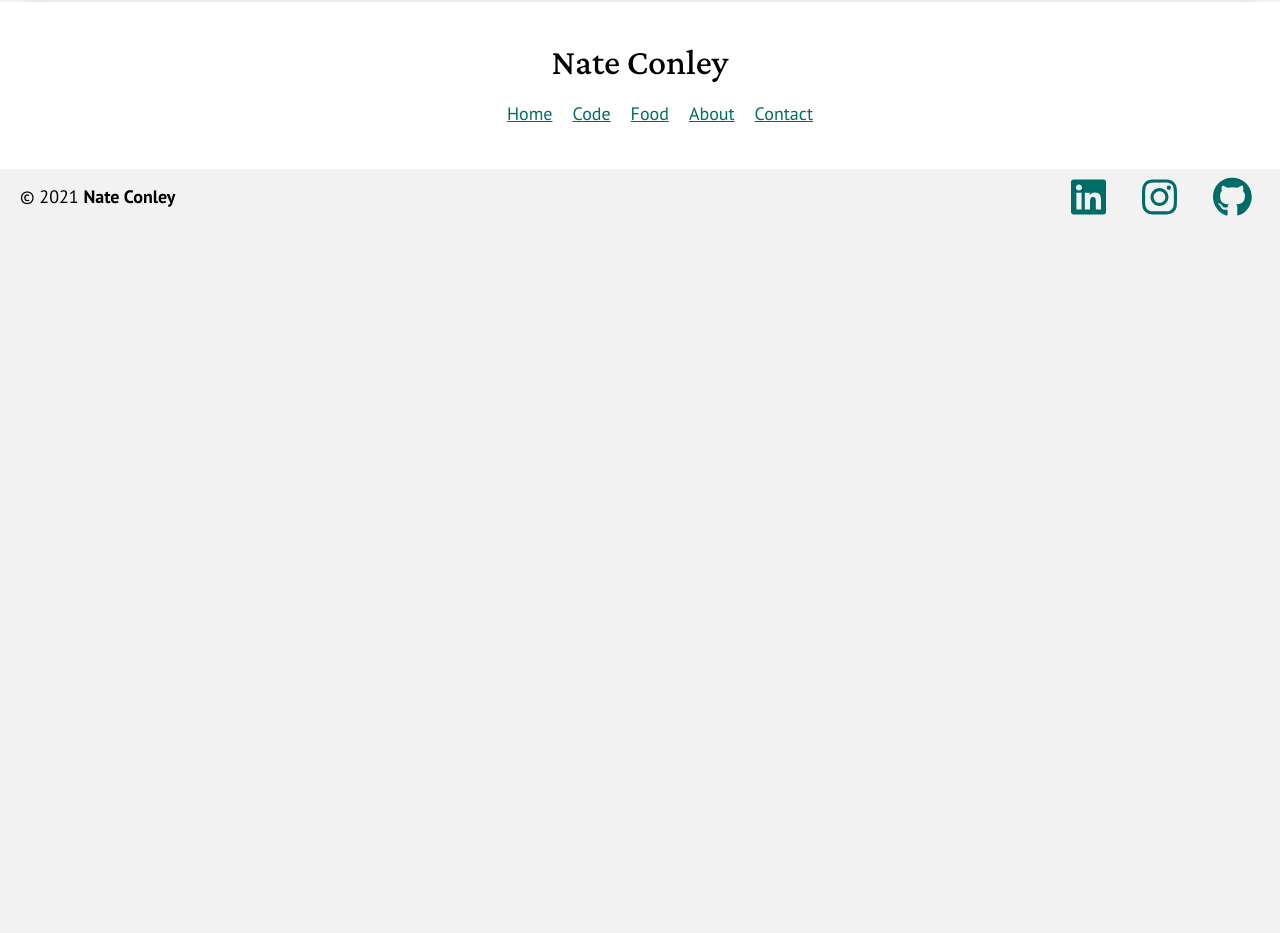
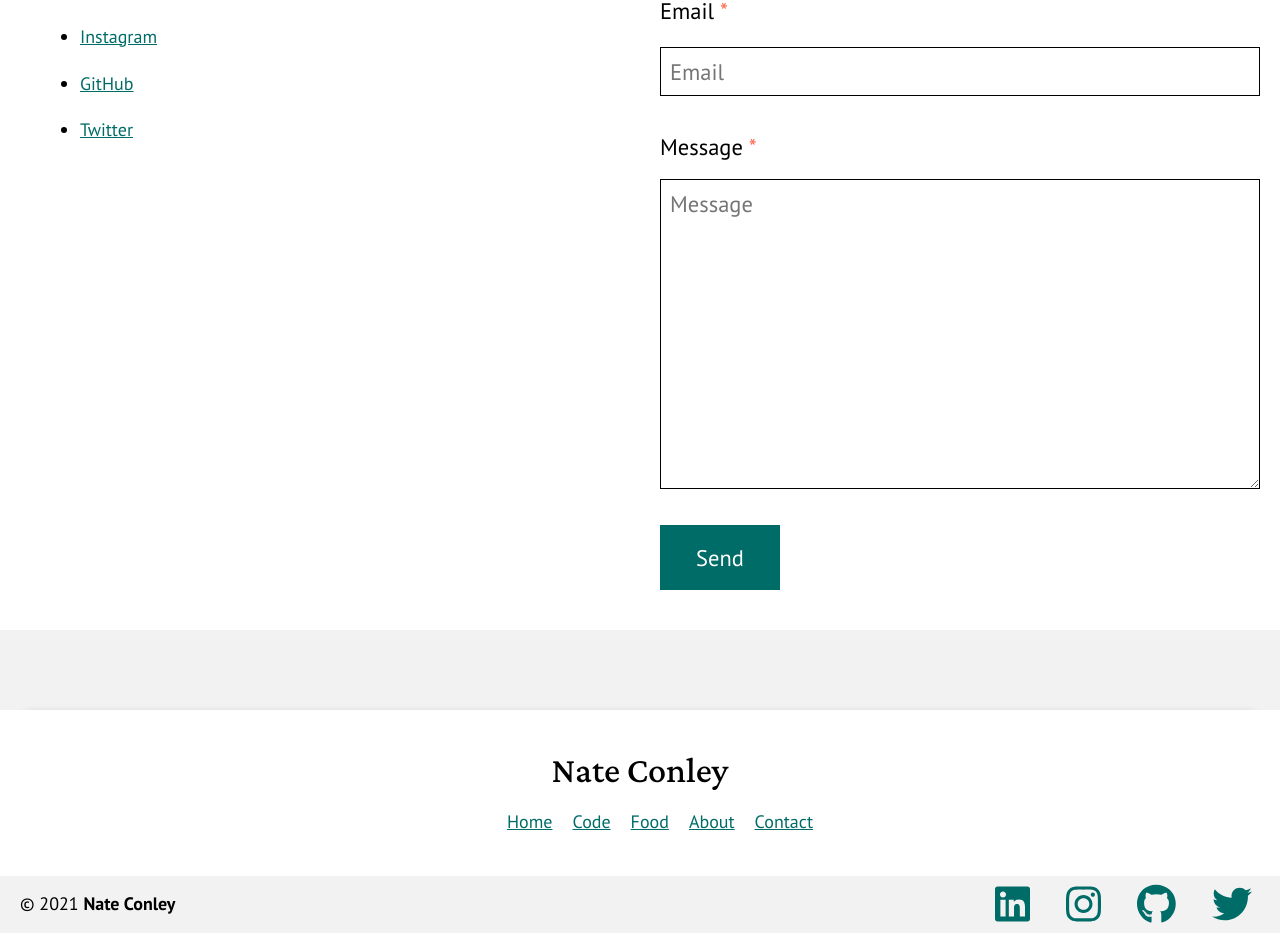
Before and after one commit to nateconley/nateconley-dot-com, a Next.js app: page /contact in a window 1280 px wide. Shown: the part 382-1315 px from the top of the page. Before the commit the page ends 800 px from the top, so only its background shows below. Built offline with nearby package versions, Linux system fonts and the light colour scheme.

Commit message:
Adds form

```diff
--- a/components/footer.js
+++ b/components/footer.js
@@ -3,6 +3,7 @@ import styles from './Footer.module.scss';
 import GitHub from './icons/github';
 import Instagram from './icons/instagram';
 import LinkedIn from './icons/linkedin';
+import Twitter from './icons/twitter';
 
 function Footer() {
 	return <footer className={ styles.footer }>
@@ -57,6 +58,11 @@ function Footer() {
 							<GitHub/>
 						</a>
 					</li>
+					<li>
+						<a href="https://twitter.com/NateConley123" target="_blank" rel="me">
+							<Twitter/>
+						</a>
+					</li>
 				</ul>
 			</nav>
 		</div>
--- /dev/null
+++ b/components/icons/twitter.js
@@ -0,0 +1,15 @@
+function Twitter() {
+	return (
+		<svg
+			xmlns="http://www.w3.org/2000/svg"
+			viewBox="0 0 512 512"
+		>
+			<title>Twitter</title>
+			<path
+				d="M459.37 151.716c.325 4.548.325 9.097.325 13.645 0 138.72-105.583 298.558-298.558 298.558-59.452 0-114.68-17.219-161.137-47.106 8.447.974 16.568 1.299 25.34 1.299 49.055 0 94.213-16.568 130.274-44.832-46.132-.975-84.792-31.188-98.112-72.772 6.498.974 12.995 1.624 19.818 1.624 9.421 0 18.843-1.3 27.614-3.573-48.081-9.747-84.143-51.98-84.143-102.985v-1.299c13.969 7.797 30.214 12.67 47.431 13.319-28.264-18.843-46.781-51.005-46.781-87.391 0-19.492 5.197-37.36 14.294-52.954 51.655 63.675 129.3 105.258 216.365 109.807-1.624-7.797-2.599-15.918-2.599-24.04 0-57.828 46.782-104.934 104.934-104.934 30.213 0 57.502 12.67 76.67 33.137 23.715-4.548 46.456-13.32 66.599-25.34-7.798 24.366-24.366 44.833-46.132 57.827 21.117-2.273 41.584-8.122 60.426-16.243-14.292 20.791-32.161 39.308-52.628 54.253z"
+			></path>
+		</svg>
+	);
+}
+
+export default Twitter;
--- /dev/null
+++ b/pages/Contact.module.scss
@@ -0,0 +1,66 @@
+.contactCols {
+
+	@media screen and (min-width: 968px) {
+		display: flex;
+		justify-content: space-between;
+	}
+
+	> div {
+
+		@media screen and (min-width: 968px) {
+			width: calc(50% - 20px);
+		}
+	}
+}
+
+.form {
+	margin: 1rem auto 0;
+
+	@media screen and (min-width: 968px) {
+		margin-top: 0;
+	}
+
+	input,
+	textarea {
+		font-family: var(--font-pt);
+	}
+
+	label,
+	input:not([type="submit"]),
+	textarea {
+		display: block;
+		font-size: 125%;
+		width: 100%;
+	}
+
+	label {
+		margin-bottom: 1rem;
+	}
+
+	input:not([type="submit"]),
+	textarea {
+		border: 1px solid var(--color-black);
+		border-radius: 0;
+		margin-bottom: 2rem;
+		padding: 0.5rem;
+	}
+
+	input[type="submit"] {
+		background-color: var(--color-main);
+		border: 0;
+		border-radius: 0;
+		color: var(--color-white);
+		font-size: 125%;
+		padding: 1rem 2rem;
+
+		&:active,
+		&:focus,
+		&:hover {
+			background-color: var(--color-accent);
+		}
+	}
+
+	.required {
+		color: tomato;
+	}
+}
--- a/pages/contact.js
+++ b/pages/contact.js
@@ -1,15 +1,52 @@
 import Head from 'next/head';
+import styles from './Contact.module.scss';
 
 function Contact() {
 	return (
 		<>
 			<Head>
-				<title>Nate Conley | About</title>
+				<title>Nate Conley | Contact</title>
 				<meta name="description" content="Contact Nate Conley"/>
 			</Head>
 			<div>
 				<h1>Contact</h1>
-				<p>Under construction...</p>
+				<div className={ styles.contactCols }>
+					<div>
+						<p>Hello! I am not currently taking on development freelance projects or contract work. Feel free to reach out for other purposes.</p>
+						<p>You can find me on social media:</p>
+						<ul>
+							<li>
+								<a href="https://www.linkedin.com/in/nate-conley-503464224/" target="_blank" rel="me">LinkedIn</a>
+							</li>
+							<li>
+								<a href="https://www.instagram.com/nate_conley123/" target="_blank" rel="me">Instagram</a>
+							</li>
+							<li>
+								<a href="https://github.com/nateconley" target="_blank" rel="me">GitHub</a>
+							</li>
+							<li>
+								<a href="https://twitter.com/NateConley123" target="_blank" rel="me">Twitter</a>
+							</li>
+						</ul>
+					</div>
+					<div>
+						<form className={ styles.form } method="POST" name="contact" action="/success" data-netlify="true">
+							<p>
+								<label htmlFor="contact-name" name="name">Name <span className={ styles.required } title="Required Field">*</span></label>
+								<input name="name" id="contact-name" type="text" placeholder="Name" required="true"/>
+							</p>
+							<p>
+								<label htmlFor="contact-email">Email <span className={ styles.required } title="Required Field">*</span></label>
+								<input name="email" id="contact-email" type="email" placeholder="Email" required="true"/>
+							</p>
+							<div>
+								<label htmlFor="contact-message">Message <span className={ styles.required } title="Required Field">*</span></label>
+								<textarea placeholder="Message" name="message" id="contact-message" cols="30" rows="10" required="true"></textarea>
+							</div>
+							<input type="submit" value="Send" />
+						</form>
+					</div>
+				</div>
 			</div>
 		</>
 	);
```
Also changed, not shown: pages/success.js (added, +9 -0 lines), 1 other file (tests, documents, lock files or other folders).
